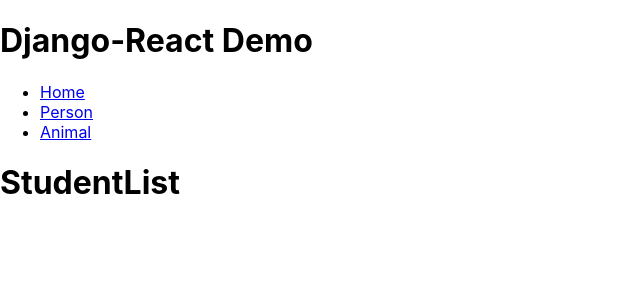
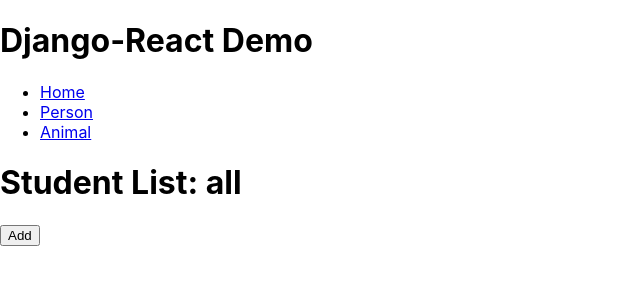
Before and after one commit to jeongjoonl/django-react, a React (Create React App) app in the folder app/: page / in a window 1280 px wide. Shown: the top 300 px of the page, without its empty margins (0-640 px from the left). Built offline with nearby package versions, Linux system fonts and the light colour scheme.

Commit message:
refactor: Redesign StudentList template view

```diff
--- a/app/src/components/BBS.js
+++ b/app/src/components/BBS.js
@@ -20,7 +20,7 @@
       <CategoryTab />
 
       <Switch>
-        <Route exact path="/" render={renderStudentList.bind(this, "")}/>
+        <Route exact path="/" render={renderStudentList.bind(this, "all")}/>
         <Route path="/person/" render={renderStudentList.bind(this, "person")} />
         <Route path="/animal/" render={renderStudentList.bind(this, "animal")} />
         <Route path="/student/create" component={StudentForm} />
--- a/app/src/components/StudentForm.js
+++ b/app/src/components/StudentForm.js
@@ -19,14 +19,14 @@
           <input
             type="text"
             placeholder="Name"
-            value={name}
+            defaultValue={name}
           />
         </p>
         <p>
           <input
             type="number"
             placeholder="Age"
-            value={age}
+            defaultValue={age}
           />
         </p>
         <p>
@@ -34,7 +34,7 @@
             type="number"
             placeholder="GPA"
             step="0.01"
-            value={gpa}
+            defaultValue={gpa}
           />
         </p>
 
--- a/app/src/components/StudentList.js
+++ b/app/src/components/StudentList.js
@@ -1,10 +1,16 @@
 import React from 'react';
 
-function StudentList({category}) {
+function StudentList(props) {
+  const category = props.category;
+
+  function onCreate() {
+    props.history.push("/student/create");
+  }
+
   return (
     <div>
-      <h1>StudentList</h1>
-      <p>{category}</p>
+      <h1>Student List: {category}</h1>
+      <button type="button" onClick={onCreate}>Add</button>
     </div>
   );
 }
```
